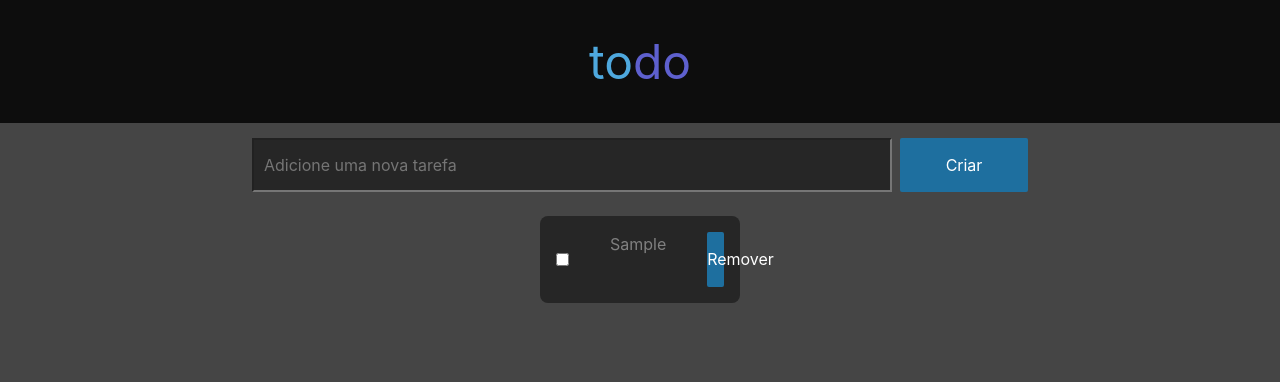
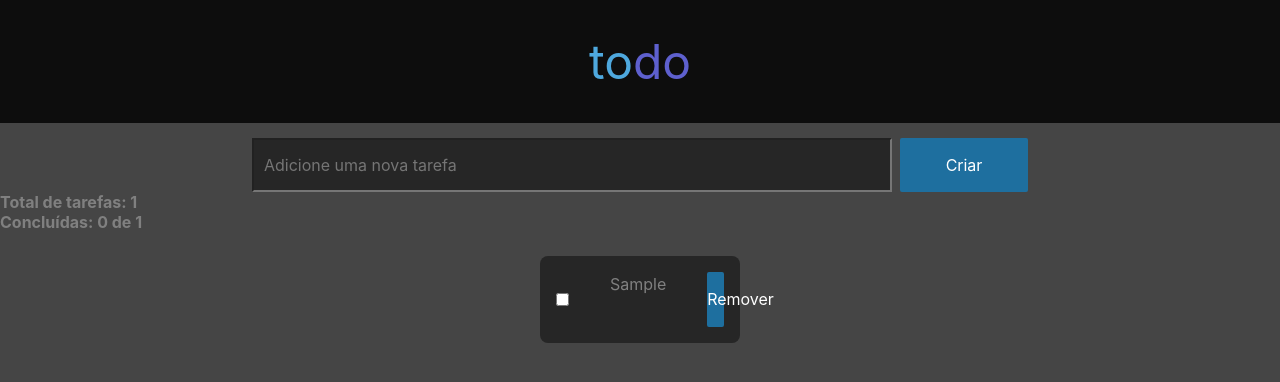
Before and after one commit to rodrigoborges/react_todo, a React (Vite) app: page / in a window 1280 px wide. Both pictures are taken after typing "Sample" into the empty fields and a click on the button "Criar". Shown: the top 382 px of the page. Built offline with nearby package versions, Linux system fonts and the light colour scheme.

Commit message:
Contabilizando tarefas executadas

```diff
--- a/src/App.tsx
+++ b/src/App.tsx
@@ -4,6 +4,7 @@ import Tasks from "./components/Tasks";
 
 import iTask from './interfaces/Task'
 import { useState } from 'react';
+import Task from "./components/Task";
 
 export default function App() {
 
@@ -13,11 +14,17 @@ export default function App() {
     setListTasks([...listTasks, task]);
   }
 
+  function onSetlistTasks(id: number, status: boolean) {
+      console.log(id, status);
+      const newListTasks = listTasks.map(task => (task.id === id) ? {...task, done: status} : task );
+      setListTasks(newListTasks);
+  }
+
   return (
     <div>
       <Header />
       <NewTask onNewTask={onNewTask} />
-      <Tasks listTasks={listTasks} />
+      <Tasks listTasks={listTasks} onSetlistTasks={onSetlistTasks} />
     </div>
   )
 }
--- a/src/components/Task.tsx
+++ b/src/components/Task.tsx
@@ -1,16 +1,26 @@
 import styles from './Task.module.css';
 import iTask from "../interfaces/Task";
+import { FormEvent, useState } from 'react';
 interface TaskProps {
-    task: iTask
+    task: iTask,
+    onSetlistTasks: (id: number, status: boolean) => void
 }
 
-export default function Task({task}: TaskProps) {
+export default function Task({task, onSetlistTasks}: TaskProps) {
+
+    const [checked, setChecked] = useState(task.done);
+
+    function handleChangeDone(e: FormEvent<HTMLInputElement>) {
+        setChecked(!checked);
+        onSetlistTasks(Number(e.currentTarget.id), !checked)
+    }
+
     return (
         <div className={styles.task}>
             <div>
                 <div className={styles.taskContent}>
-                    <input type="checkbox" id={`task_${task.id}`} />
-                    <label htmlFor={`task_${task.id}`}>{task.description}</label>
+                    <input type="checkbox" id={`${task.id}`} checked={checked} onChange={handleChangeDone} />
+                    <label htmlFor={`${task.id}`}>{task.description}</label>
                     <button>Remover</button>
                 </div>
             </div>
--- a/src/components/Tasks.tsx
+++ b/src/components/Tasks.tsx
@@ -2,12 +2,14 @@ import Task from "./Task";
 import iTask from "../interfaces/Task"
 
 interface TasksProps {
-    listTasks: iTask[]
+    listTasks: iTask[],
+    onSetlistTasks: (id: number, status: boolean) => void
 }
 
-export default function Tasks({listTasks}: TasksProps) {
-    console.log(listTasks.length)
-    if (listTasks.length === 0) {
+export default function Tasks({listTasks, onSetlistTasks}: TasksProps) {
+
+    const numTask: number = listTasks.length;
+    if (numTask === 0) {
         return (
             <div>
                 <h1>Não existem tarefas a serem realizadas.</h1>
@@ -16,7 +18,13 @@ export default function Tasks({listTasks}: TasksProps) {
     } else {
         return (
             <div>
-                {listTasks.map(task => { return (<Task key={task.id} task={task} />) } )}
+                <header>
+                    <h4>Total de tarefas: {numTask}</h4>
+                    <h4>Concluídas: {listTasks.filter(task => task.done).length} de {numTask}</h4>
+                </header>
+                <div>
+                    {listTasks.map(task => { return (<Task key={task.id} task={task} onSetlistTasks={onSetlistTasks} />) } )}
+                </div>
             </div>
         );
     }
```
